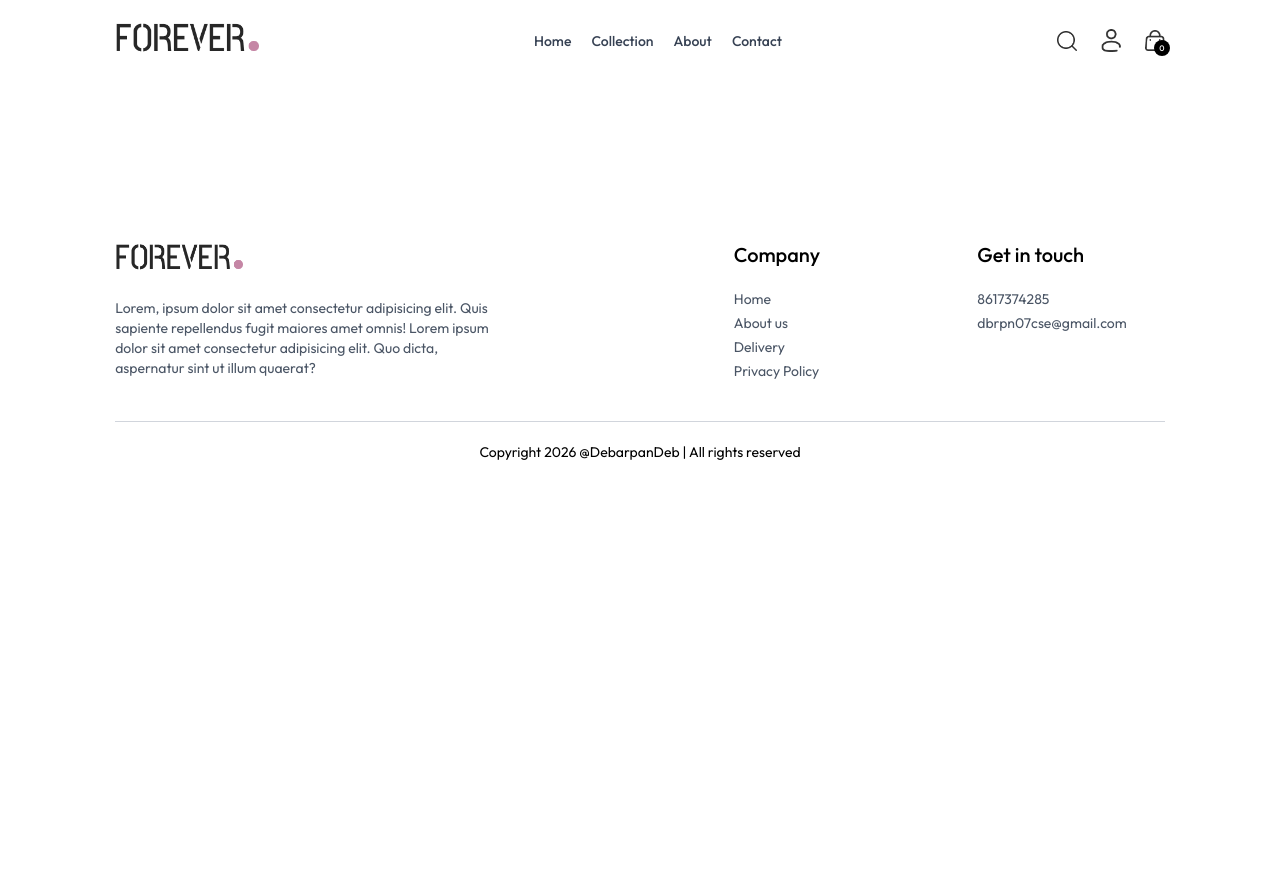
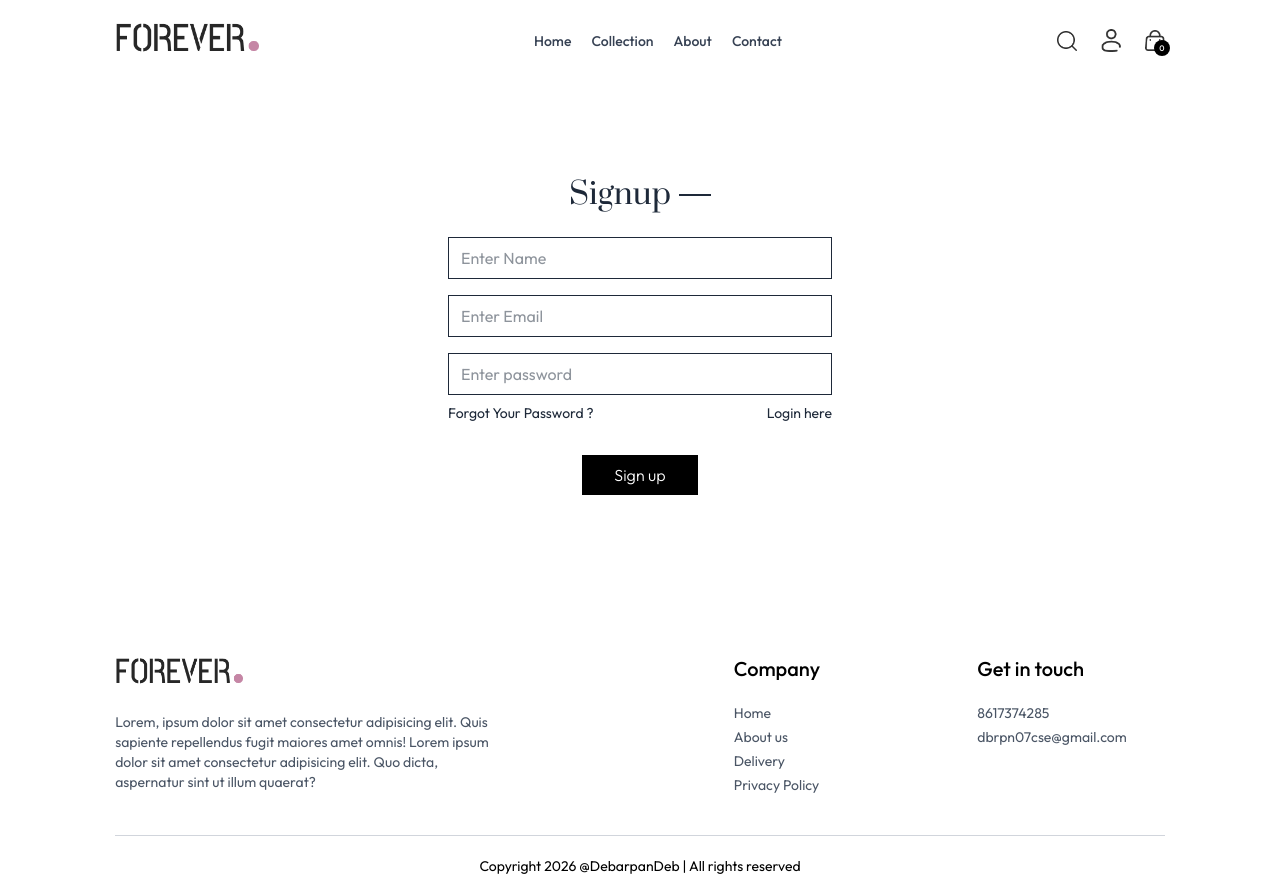
Before and after one commit to lioneldebarpan10/ecomm_mern, a React (Vite) app in the folder frontend/: page /login in a window 1280 px wide. Before the commit the page ends 800 px from the top, so only its background shows below. Built offline with nearby package versions, Linux system fonts and the light colour scheme.

Commit message:
Login & Signup Design Added

```diff
--- a/frontend/src/components/Navbar.jsx
+++ b/frontend/src/components/Navbar.jsx
@@ -41,7 +41,7 @@
 
             {/*Profile Menu design & dropdown */}
             <div className='group relative'>
-               <img src={assets.profile_icon} alt="profile-icon" className='w-5 cursor-pointer' />
+               <Link to = '/login' ><img src={assets.profile_icon} alt="profile-icon" className='w-5 cursor-pointer' /></Link>
                <div className='group-hover:block hidden absolute dropdown-menu right-0 pt-4'>
                   <div className='flex flex-col gap-2 w-36 py-3 px-5 bg-slate-200 text-gray-500 rounded'>
                      <p className='cursor-pointer hover:text-black'>My Profile</p>
--- a/frontend/src/pages/Login.jsx
+++ b/frontend/src/pages/Login.jsx
@@ -1,10 +1,34 @@
-import React from 'react'
+import React, { useState } from 'react'
 
 const Login = () => {
+
+  const [currentState , setCurrentState] = useState('Signup');
+
+  const onSubmitHandler = async(event) => {
+    event.preventDefault();
+  }
+
   return (
-    <div>
+    <form className='flex flex-col items-center w-[90%] sm:max-w-96 m-auto mt-14 gap-4 text-gray-800' onSubmit={onSubmitHandler}>
+      <div className='inline-flex items-center gap-2 mb-2 mt-10'>
+        <p className='prata-regular text-3xl'>{currentState}</p>
+        <hr className='border-none h-[1.5px] w-8 bg-gray-800'/>
+      </div>
 
-    </div>
+      {currentState === 'Login' ? '' : <input type="text" className='w-full px-3 py-2 border border-gray-800' placeholder='Enter Name' required/>}
+      <input type="email" className='w-full px-3 py-2 border border-gray-800' placeholder='Enter Email' required/>
+      <input type="password" className='w-full px-3 py-2 border border-gray-800' placeholder='Enter password' required/>
+
+      <div className='w-full flex justify-between text-sm mt-[-8px]'>
+        <p className='cursor-pointer'>Forgot Your Password ?</p>
+        {
+          currentState === 'Login' ? <p className='cursor-pointer' onClick={() => setCurrentState('Signup')}>Create Account</p>
+          : <p className='cursor-pointer' onClick={() => setCurrentState('Login')}>Login here</p>
+        }
+      </div>
+
+      <button className='bg-black text-white font-light px-8 py-2 mt-4 cursor-pointer'>{currentState === 'Login' ? 'Sign in' : 'Sign up'}</button>
+    </form>
   )
 }
 
```
